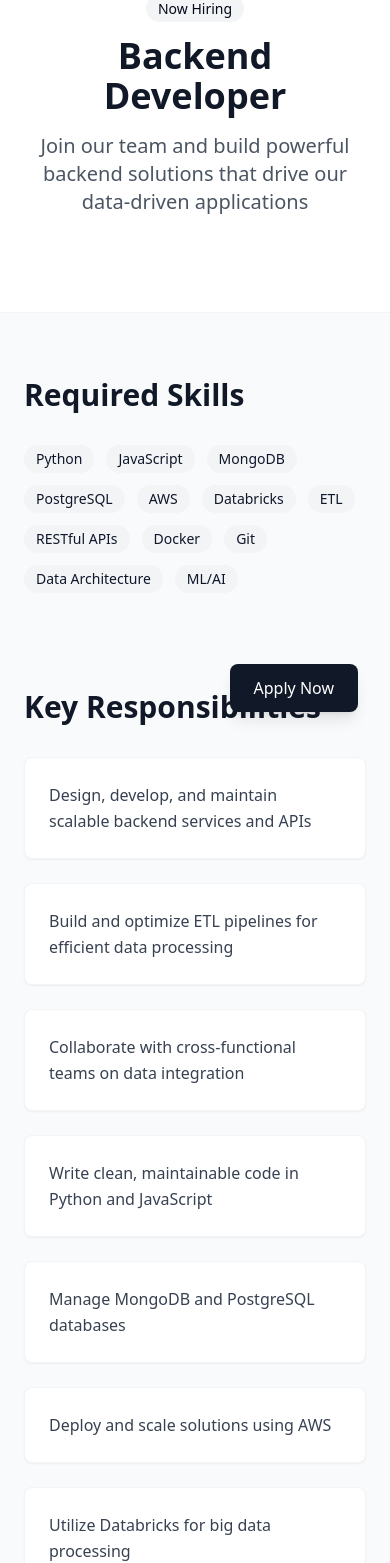
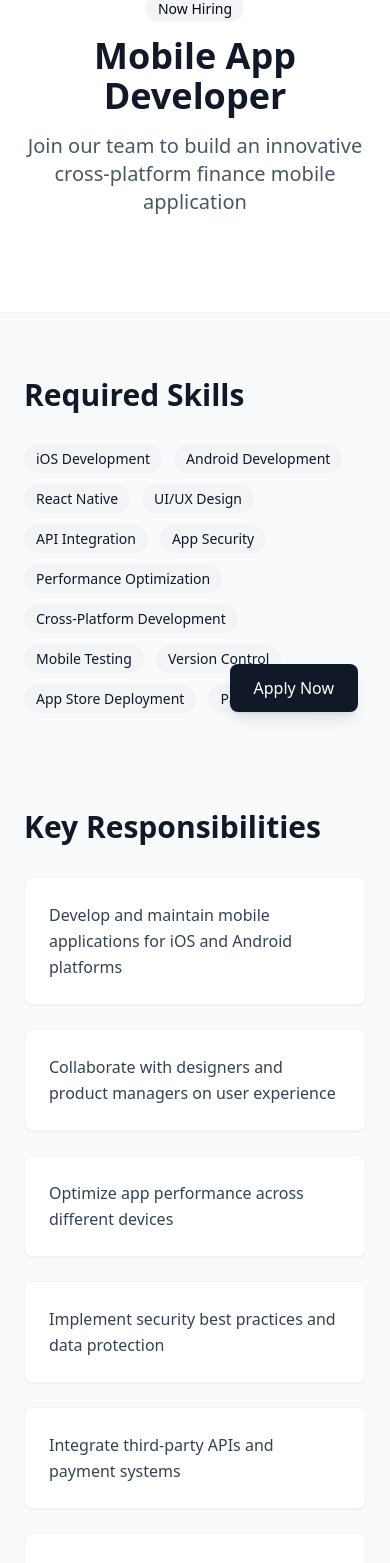
Before and after one commit to harshalsonone123/data-pipeline-synergy, a React (Vite) app: page / in a window 390 px wide. Shown: the part 100-1663 px from the top of the page. Built offline with nearby package versions, Linux system fonts and the light colour scheme.

Commit message:
Add mobile app development feature
This commit adds a new feature for mobile app development, including development, testing, and deployment for iOS and Android platforms.  It also incorporates UI/UX design principles, third-party API integration, and security best practices.

```diff
--- a/src/pages/Index.tsx
+++ b/src/pages/Index.tsx
@@ -27,20 +27,21 @@ const Index = () => {
   }, []);
 
   const skills = [
-    "Python", "JavaScript", "MongoDB", "PostgreSQL", "AWS", "Databricks",
-    "ETL", "RESTful APIs", "Docker", "Git", "Data Architecture", "ML/AI"
+    "iOS Development", "Android Development", "React Native", "UI/UX Design",
+    "API Integration", "App Security", "Performance Optimization", "Cross-Platform Development",
+    "Mobile Testing", "Version Control", "App Store Deployment", "Payment APIs"
   ];
 
   const responsibilities = [
-    "Design, develop, and maintain scalable backend services and APIs",
-    "Build and optimize ETL pipelines for efficient data processing",
-    "Collaborate with cross-functional teams on data integration",
-    "Write clean, maintainable code in Python and JavaScript",
-    "Manage MongoDB and PostgreSQL databases",
-    "Deploy and scale solutions using AWS",
-    "Utilize Databricks for big data processing",
-    "Optimize backend systems for performance",
-    "Write and maintain automated tests"
+    "Develop and maintain mobile applications for iOS and Android platforms",
+    "Collaborate with designers and product managers on user experience",
+    "Optimize app performance across different devices",
+    "Implement security best practices and data protection",
+    "Integrate third-party APIs and payment systems",
+    "Debug and troubleshoot application issues",
+    "Ensure cross-platform compatibility and responsiveness",
+    "Handle app store submission processes",
+    "Work with backend teams on API integration"
   ];
 
   return (
@@ -68,7 +69,7 @@ const Index = () => {
               transition={{ delay: 0.3 }}
               className="text-4xl md:text-5xl font-bold text-gray-900 mb-4"
             >
-              Backend Developer
+              Mobile App Developer
             </motion.h1>
             <motion.p
               initial={{ opacity: 0 }}
@@ -76,7 +77,7 @@ const Index = () => {
               transition={{ delay: 0.4 }}
               className="text-xl text-gray-600 max-w-2xl mx-auto"
             >
-              Join our team and build powerful backend solutions that drive our data-driven applications
+              Join our team to build an innovative cross-platform finance mobile application
             </motion.p>
           </div>
         </div>
@@ -120,23 +121,23 @@ const Index = () => {
             <ul className="space-y-4 text-gray-700">
               <li className="flex items-start">
                 <span className="mr-3">•</span>
-                Proven experience as a Backend Developer with ETL focus
+                Proven experience in mobile app development for iOS and Android
               </li>
               <li className="flex items-start">
                 <span className="mr-3">•</span>
-                Strong background in Python and JavaScript development
+                Strong background in UI/UX design principles
               </li>
               <li className="flex items-start">
                 <span className="mr-3">•</span>
-                Expertise in MongoDB and PostgreSQL
+                Experience with payment API integration
               </li>
               <li className="flex items-start">
                 <span className="mr-3">•</span>
-                Extensive experience with AWS services
+                Knowledge of app store submission processes
               </li>
               <li className="flex items-start">
                 <span className="mr-3">•</span>
-                Proficiency with Databricks and big data processing
+                Familiarity with mobile security best practices
               </li>
             </ul>
           </div>
```
